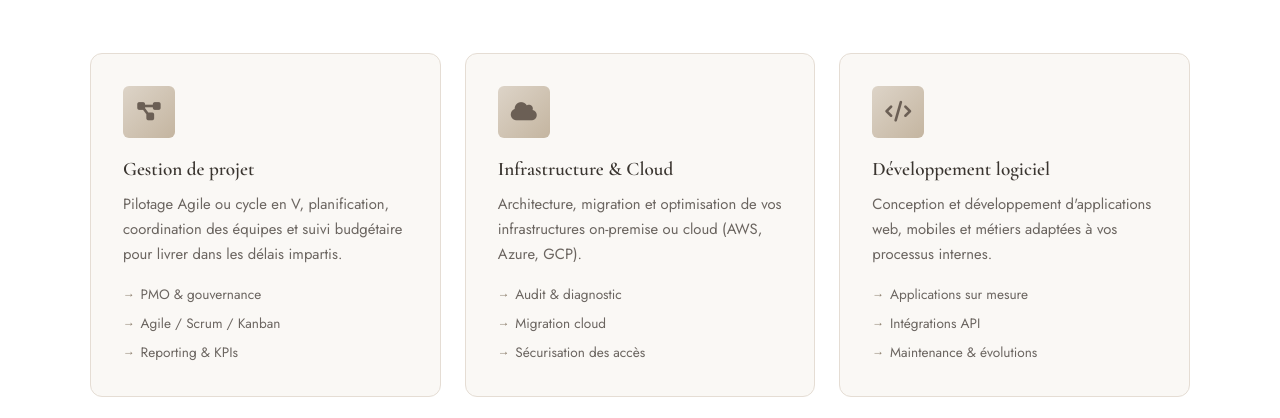
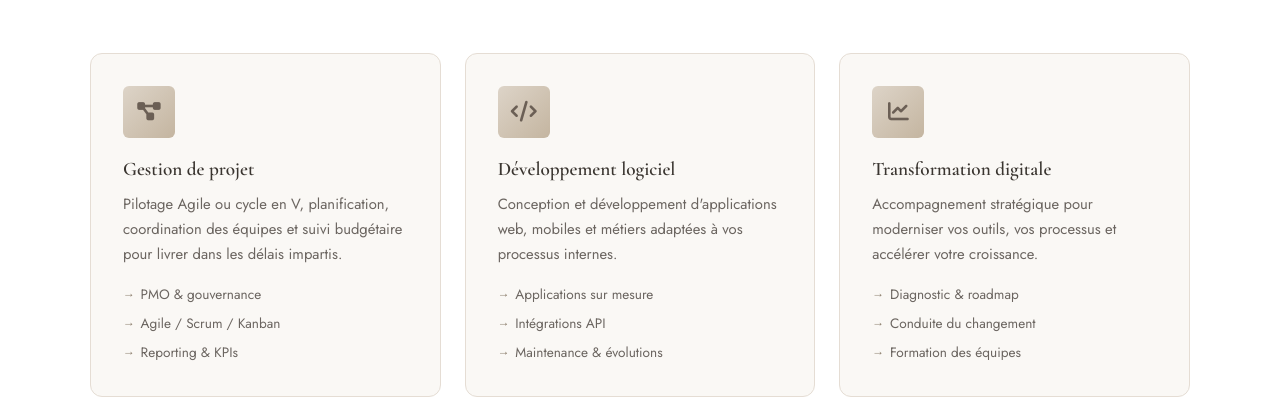
Before and after one commit to seemsharp/seemsharp-website, a plain HTML site: page public/index.html in a window 1280 px wide. Shown: the part 1081-1499 px from the top of the page. Drawn offline with nearby package versions, Linux system fonts and the light colour scheme.

Commit message:
feat: supprime le service Infrastructure & Cloud
Co-Authored-By: Claude Sonnet 4.6 <noreply@anthropic.com>

```diff
--- a/public/index.html
+++ b/public/index.html
@@ -76,18 +76,7 @@
           </ul>
         </div>
 
-        <div class="service-card" data-delay="100">
-          <div class="service-icon"><i class="fa-solid fa-cloud"></i></div>
-          <h3>Infrastructure & Cloud</h3>
-          <p>Architecture, migration et optimisation de vos infrastructures on-premise ou cloud (AWS, Azure, GCP).</p>
-          <ul>
-            <li>Audit & diagnostic</li>
-            <li>Migration cloud</li>
-            <li>Sécurisation des accès</li>
-          </ul>
-        </div>
-
-        <div class="service-card" data-delay="200">
+<div class="service-card" data-delay="200">
           <div class="service-icon"><i class="fa-solid fa-code"></i></div>
           <h3>Développement logiciel</h3>
           <p>Conception et développement d'applications web, mobiles et métiers adaptées à vos processus internes.</p>
@@ -249,8 +238,7 @@
             <select id="sujet" name="sujet" required>
               <option value="">Sélectionnez un sujet</option>
               <option value="gestion-projet">Gestion de projet</option>
-              <option value="infrastructure">Infrastructure & Cloud</option>
-              <option value="developpement">Développement logiciel</option>
+<option value="developpement">Développement logiciel</option>
               <option value="transformation">Transformation digitale</option>
               <option value="autre">Autre</option>
             </select>
@@ -305,7 +293,6 @@
         <h4>Services</h4>
         <ul>
           <li><a href="#services">Gestion de projet</a></li>
-          <li><a href="#services">Infrastructure & Cloud</a></li>
           <li><a href="#services">Développement</a></li>
           <li><a href="#services">Transformation digitale</a></li>
         </ul>
```
